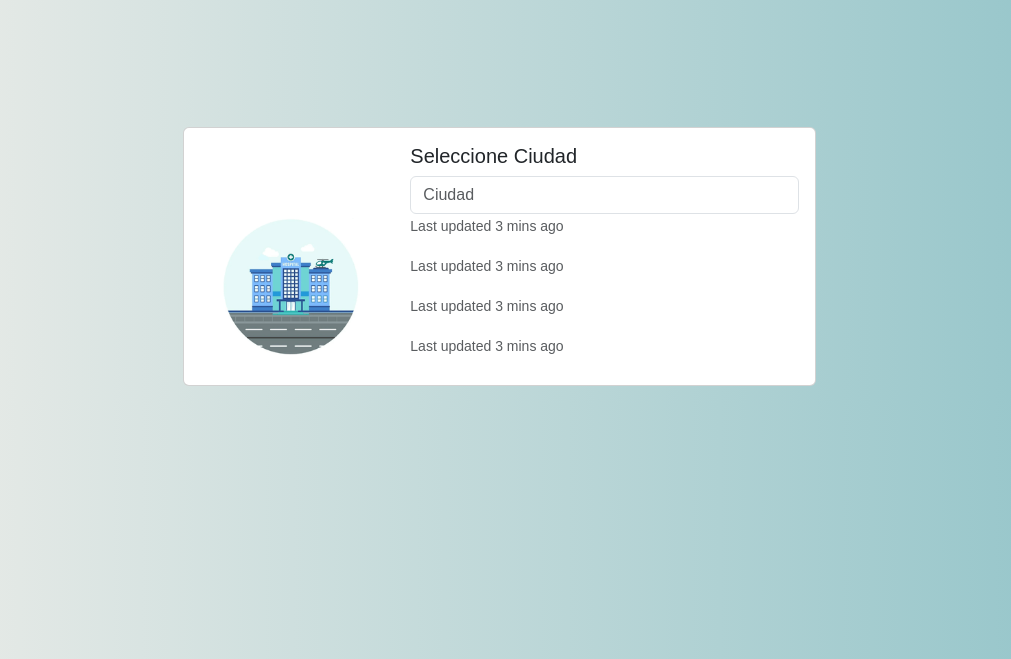
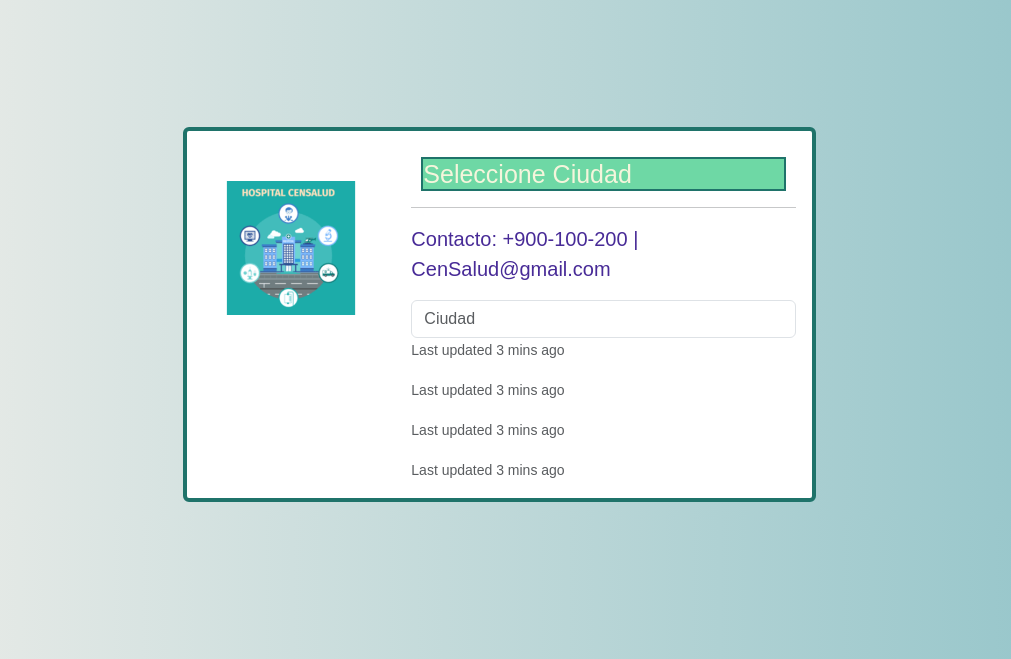
Before and after one commit to anaicm/Hospital, a PHP site: page /contacto.html in a window 1280 px wide. Shown: the part 141-800 px from the top of the page, without its empty margins (134-1145 px from the left). Run offline with PHP 8.4, Linux system fonts and the light colour scheme.

Commit message:
detalles

```diff
--- a/vista/contacto.html
+++ b/vista/contacto.html
@@ -39,14 +39,16 @@
     </ul>
   </nav>
     <!--Cuerpo------------------------------------------------------------------------------------------------------------------------->
-    <div class="card mb-3 tam_contenedor_contacto">
+    <div class="card mb-3 tam_contenedor_contacto ">
       <div class="row g-0">
         <div class="col-md-4">
           <img src="imagenes/imagenes-centros/contacto.png" class="img-fluid rounded-start imagen" alt="contacto">
         </div>
         <div class="col-md-8">
           <div class="card-body">
-            <h5 class="card-title">Seleccione Ciudad</h5>
+            <h5 class="card-title titulo">Seleccione Ciudad</h5>
+            <hr>
+            <p class="card-text contacto">Contacto: +900-100-200 | CenSalud@gmail.com</p>
             <form action="" method="post">
               <input required type="text" class="form-control" id="nombre" name="nombre"
               aria-describedby="basic-addon3" placeholder="Ciudad">
@@ -56,7 +58,6 @@
             <p class="card-text"><small class="text-body-secondary">Last updated 3 mins ago</small></p>
             <p class="card-text"><small class="text-body-secondary">Last updated 3 mins ago</small></p>
             <p class="card-text"><small class="text-body-secondary">Last updated 3 mins ago</small></p>
-
           </div>
         </div>
       </div>
--- a/vista/css/acerca_de.css
+++ b/vista/css/acerca_de.css
@@ -10,7 +10,6 @@
     margin:10px 20px 10px 50px;
     padding: 10px 10px 10px 10px;
     cursor: pointer;
-
 }
 .contenido_iframe{/*Estilos margen, fondo, fuente, tamaño de letra, altura y anchura para el contenido del ifrme*/
     margin: 10px 10px 10px 10px;
@@ -25,7 +24,8 @@
     background-color:#6ED8A5 ;
     border: 2px solid #1F736A ;
     color: beige;
-
+    font-family: lexend, Arial, Helvetica, sans-serif;
+    font-size: 25px;
 }
 iframe{/*Tamaño para iframe*/
     width: 100%;
@@ -45,14 +45,20 @@ iframe{/*Tamaño para iframe*/
     /*align-content: center;*//*centra el div en filas*/
     flex-wrap: wrap;/*obligatorio para centrar*/
   }
-  .tam_contenedor_contacto{/*Elementos para el tamaño del contenedor en página contacto*/
+  .tam_contenedor_contacto{/*Estilos para el tamaño del contenedor en página contacto*/
     width: 50%;
     height: 50%;
     margin: 10% 25% 10% 25%;
     padding: 10px 10ps 10px 10px;
-
+    border: 4px solid #1F736A;
   }
-  .imagen{
-    margin: 80px 0 20px 0;
+  .imagen{/*Estilos para el margen de la imagen de la página contacto*/
+    width: auto;
+    height: auto;
+    margin: 40px 0 20px 0;
     padding: 10px 10px 10px 10px;
   }
+  .contacto{/*Estilos para el texto que proporciona el contacto*/
+    color: #482b97;
+    font-size: 20px;
+  }
```
Also changed, not shown: vista/imagenes/imagenes-centros/contacto.png.
